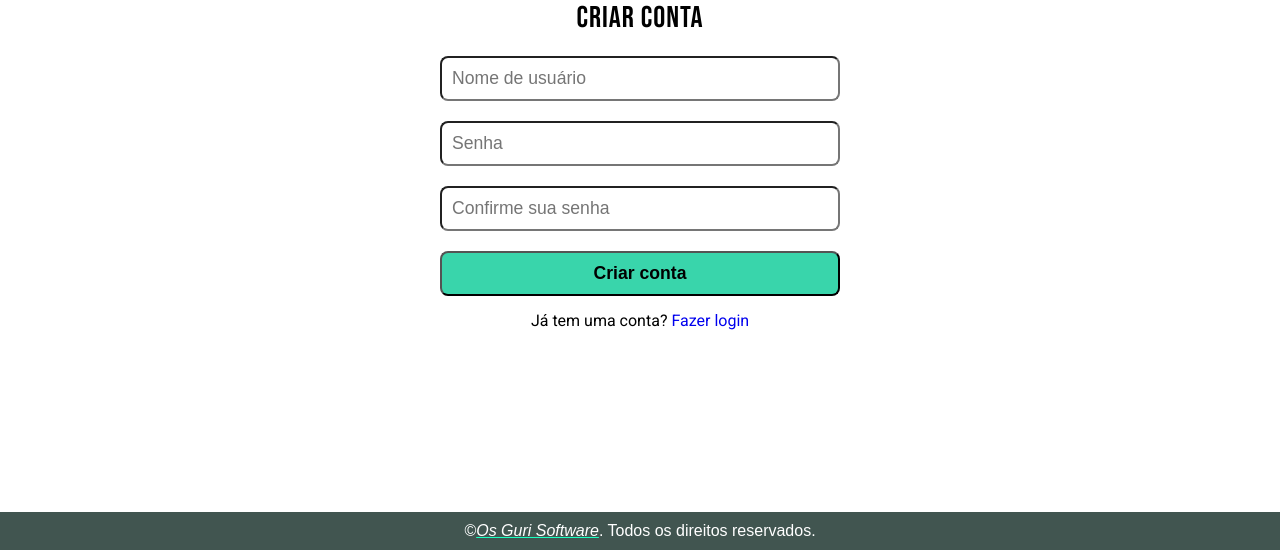
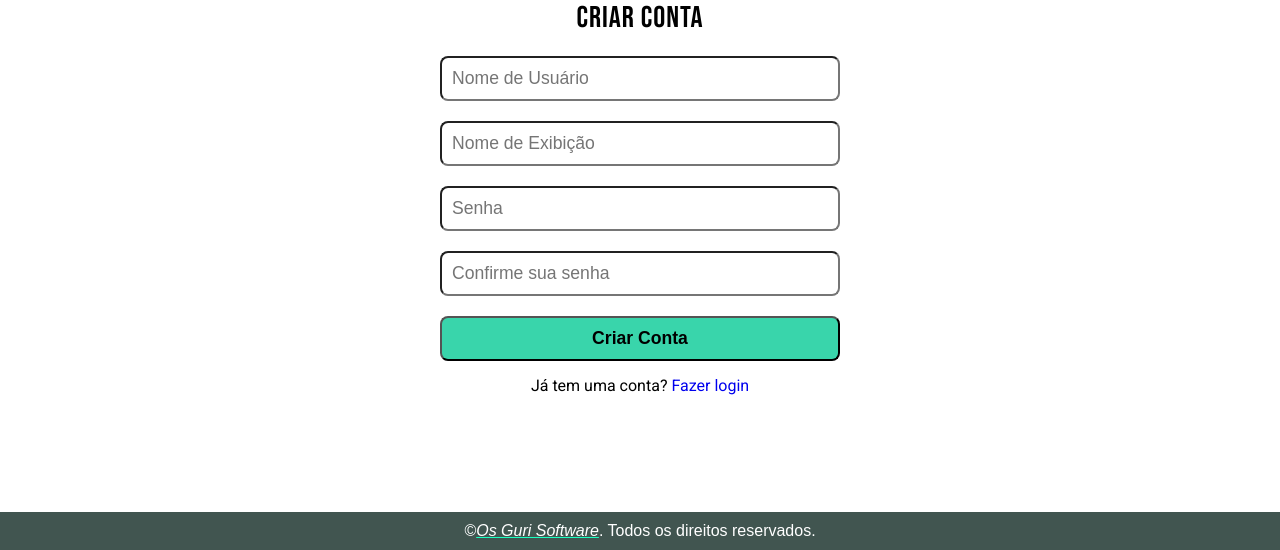
Before and after one commit to iDanielSantos/Open-Social, a Flask app: page /signup in a window 1280 px wide. Shown: the part 250-800 px from the top of the page. Run offline with Flask 3, Linux system fonts and the light colour scheme.

Commit message:
fix: repair the form structure to match the backend

```diff
--- a/app/templates/auth/signup.html
+++ b/app/templates/auth/signup.html
@@ -19,10 +19,11 @@
         <form action="#">
             <section id="signup">
                 <h3>Criar conta</h3>
-                <input type="text" class="buttonsForm" id="userName" placeholder="Nome de usuário">
-                <input type="password" class="buttonsForm" id="userPassword" placeholder="Senha">
-                <input type="password" class="buttonsForm" id="userPasswordConfirm" placeholder="Confirme sua senha">
-                <button class="buttonsForm" id="btSignup">Criar conta</button>
+                <input type="text" class="buttonsForm" name="username" placeholder="Nome de Usuário" required>
+                <input type="text" class="buttonsForm" name="display_name" placeholder="Nome de Exibição" required>
+                <input type="password" class="buttonsForm" name="password" placeholder="Senha" required>
+                <input type="password" class="buttonsForm" name="confirm_password" placeholder="Confirme sua senha" required>
+                <input class="buttonsForm" id="btSignup" type="submit" value="Criar Conta">
             </section>
         </form>
         <section>
```
